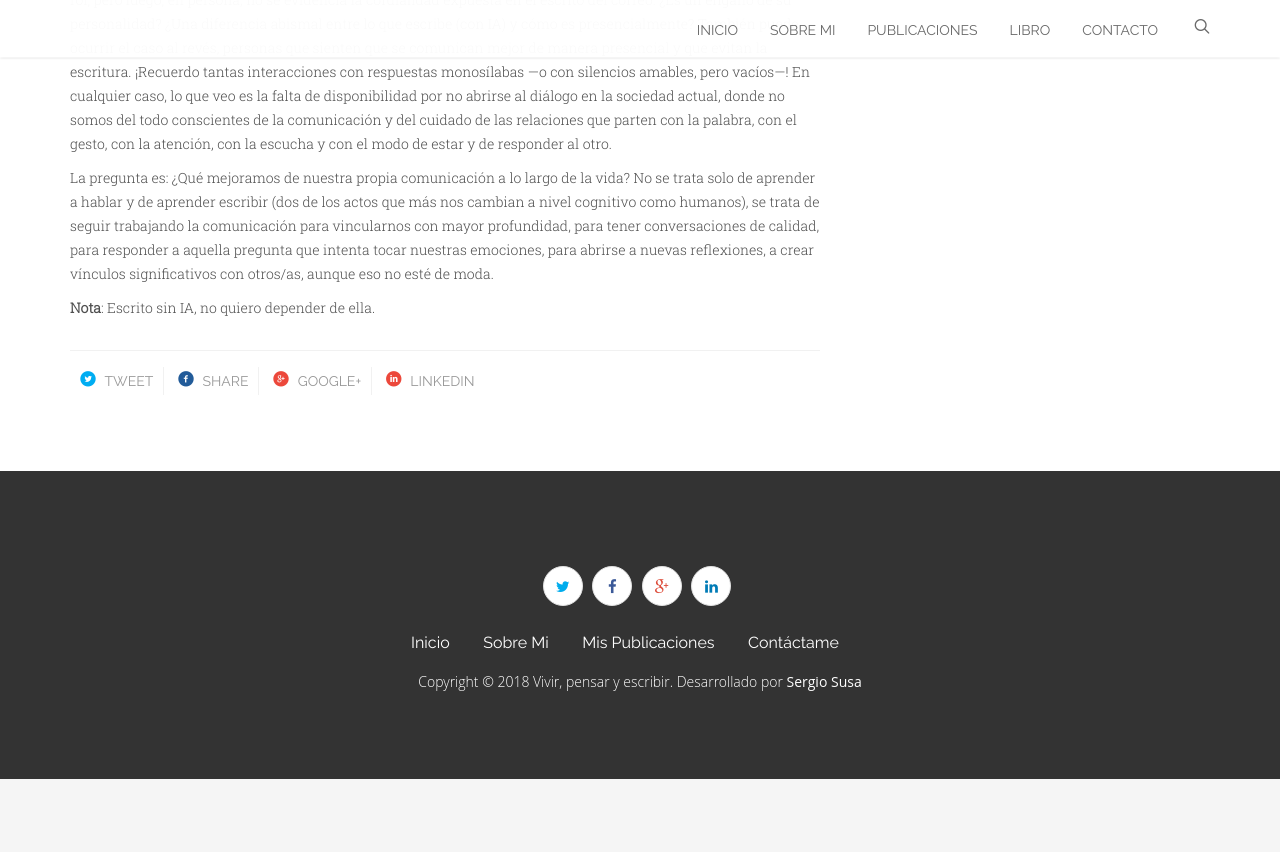
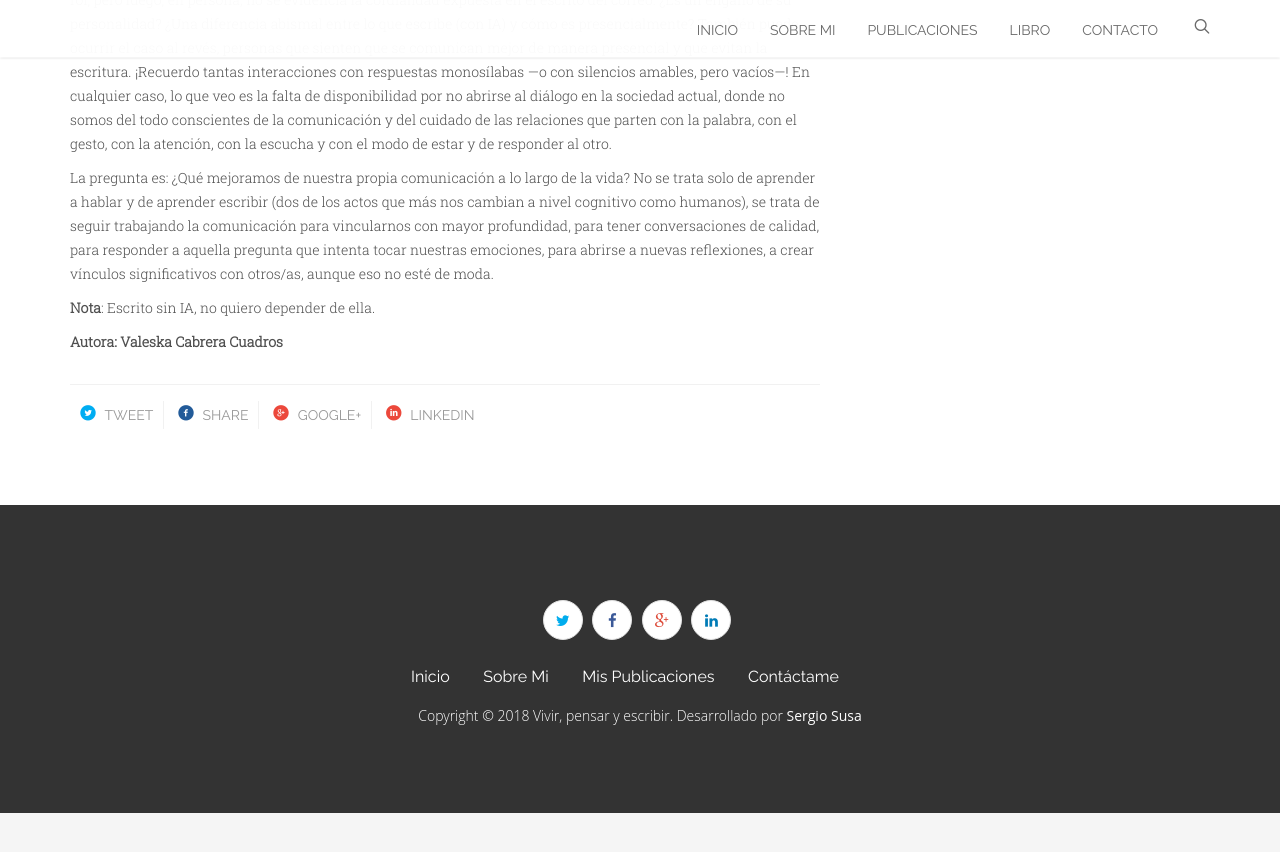
Before and after one commit to valeskacabrera/valeskacabrera.github.io, a Jekyll site: the page built from _posts/2026-08-21-la-comunicacion-humana.markdown, in a window 1280 px wide and 900 px high, scrolled down 1598 px. Shown: the top 852 px of the window. Built offline with Jekyll 4.4.1, drawn with Linux system fonts in a browser that asks for light colours; some web fonts are replaced.

Commit message:
Update 2026-08-21-la-comunicacion-humana.markdown

```diff
--- a/_posts/2026-08-21-la-comunicacion-humana.markdown
+++ b/_posts/2026-08-21-la-comunicacion-humana.markdown
@@ -18,3 +18,5 @@ Así como el ser humano busca las alternativas para adaptarse al medio, desde la
 La pregunta es: ¿Qué mejoramos de nuestra propia comunicación a lo largo de la vida? No se trata solo de aprender a hablar y de aprender escribir (dos de los actos que más nos cambian a nivel cognitivo como humanos), se trata de seguir trabajando la comunicación para vincularnos con mayor profundidad, para tener conversaciones de calidad, para responder a aquella pregunta que intenta tocar nuestras emociones, para abrirse a nuevas reflexiones, a crear vínculos significativos con otros/as, aunque eso no esté de moda.
 
 **Nota**: Escrito sin IA, no quiero depender de ella.
+
+**Autora: Valeska Cabrera Cuadros**
```
